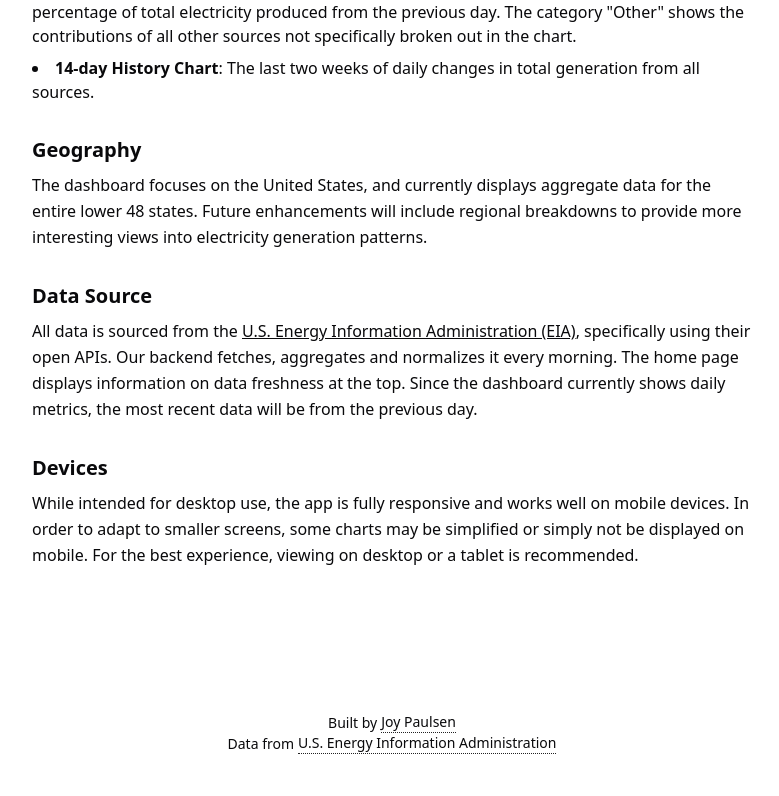
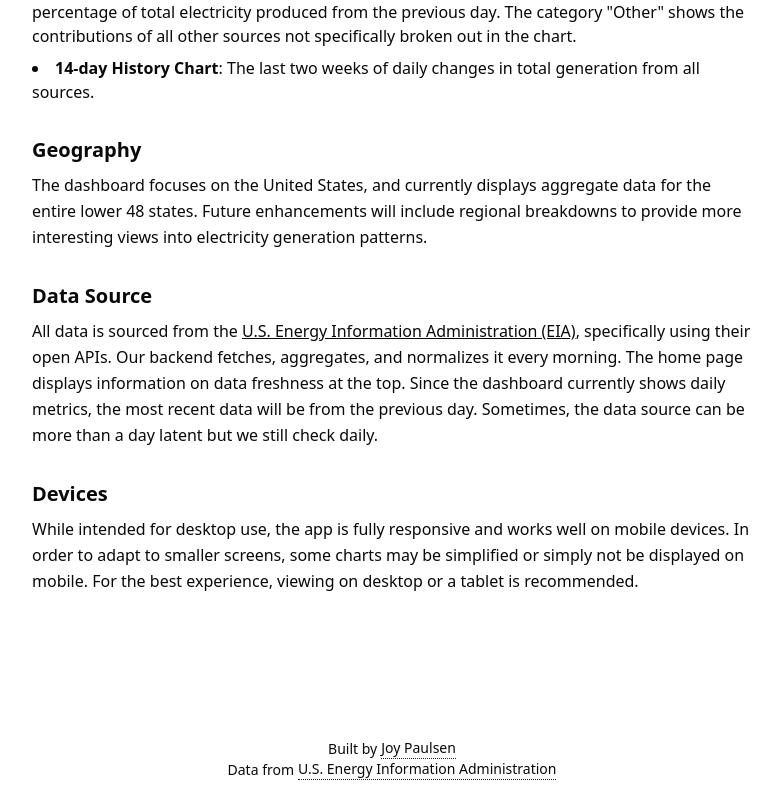
Before and after one commit to joypauls/dailygrid.dev, a Next.js app: page /about in a window 1280 px wide. Shown: the part 890-1686 px from the top of the page, without its empty margins (248-1027 px from the left). Before the commit the page ends 1660 px from the top, so only its background shows below. Built offline with nearby package versions, Linux system fonts and the light colour scheme.

Commit message:
some clear labelling about latest date in data

```diff
--- a/src/app/about/page.tsx
+++ b/src/app/about/page.tsx
@@ -108,10 +108,11 @@ export default function AboutPage() {
                   U.S. Energy Information Administration (EIA)
                 </a>
                 , specifically using their open APIs. Our backend fetches,
-                aggregates and normalizes it every morning. The home page
+                aggregates, and normalizes it every morning. The home page
                 displays information on data freshness at the top. Since the
                 dashboard currently shows daily metrics, the most recent data
-                will be from the previous day.
+                will be from the previous day. Sometimes, the data source can be
+                more than a day latent but we still check daily.
               </p>
             </section>
 
--- a/src/app/page.tsx
+++ b/src/app/page.tsx
@@ -76,7 +76,7 @@ export default function HomePage() {
           <div className="flex flex-col sm:flex-row justify-start py-4 px-6 w-full max-w-5xl">
             <span className="flex items-center">
               <Calendar className="w-6 h-6 pr-2" />
-              <p className="text-sm font-bold pr-2">Date:</p>
+              <p className="text-sm font-bold pr-2">Latest Date:</p>
               <p className="text-sm pr-6">{data.latest.date}</p>
             </span>
             <span className="flex items-center">
```
